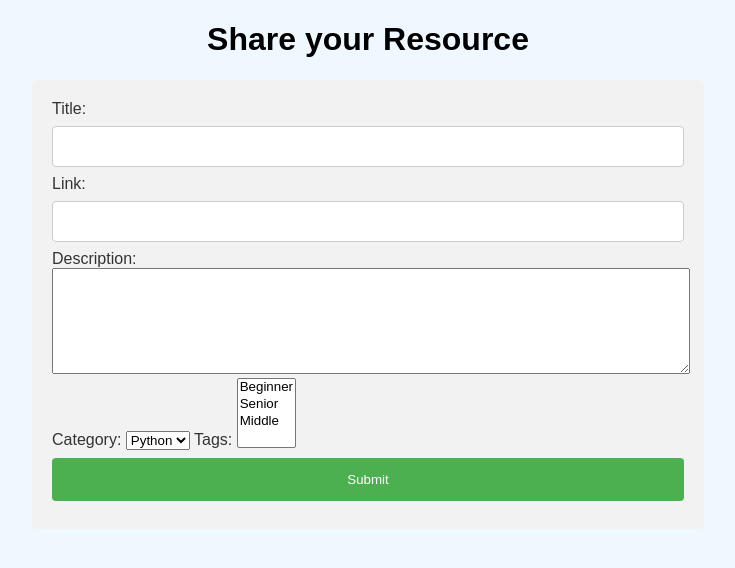
After one commit to bobilan/ResourceShareApp, a Django app: template templates/resources/resource_post.html in a window 1280 px wide. The commit adds this page. Shown: the top 568 px of the page, without its empty margins (272-1007 px from the left). Run offline with Django 4.2, Linux system fonts and the light colour scheme; the template is opened without the code that fills it: values that come from a table or form of the project are taken from there, others are empty.

Commit message:
add Django forms

```diff
--- /dev/null
+++ b/apps/resources/form.py
@@ -0,0 +1,28 @@
+from django import forms
+
+
+class PostResourceForm(forms.Form):
+    title = forms.CharField()
+    link = forms.URLField()
+    description = forms.CharField(
+        widget=forms.Textarea(attrs={'rows': 4, 'cols': 40})
+    )
+
+    category = forms.ChoiceField(
+        widget=forms.Select,
+        choices=[
+            ('Python', 'Python'),
+            ('HTML', 'HTML'),
+            ('SQL', 'SQL'),
+            ('API', 'API'),
+        ]
+    )
+
+    tags = forms.ChoiceField(
+        widget=forms.SelectMultiple,
+        choices=[
+            ('Beginner', 'Beginner'),
+            ('Senior', 'Senior'),
+            ('Middle', 'Middle'),
+        ]
+    )
--- a/static/css/form.css
+++ b/static/css/form.css
@@ -0,0 +1,39 @@
+.resource-form{
+   border-radius: 5px;
+   background-color: #f2f2f2;
+   padding: 20px;
+   max-width: 50%;
+   margin: auto;
+
+}
+.resource-form input[type=text], input[type=url] {
+   width: 100%;
+   padding: 12px 20px;
+   margin: 8px 0;
+   display: inline-block;
+   border: 1px solid #ccc;
+   border-radius: 4px;
+   box-sizing: border-box;
+ }
+
+.resource-form textarea {
+   width: 100%;
+   height: 100px;
+ }
+.resource-form input[type=submit] {
+   width: 100%;
+   background-color: #4CAF50;
+   color: white;
+   padding: 14px 20px;
+   margin: 8px 0;
+   border: none;
+   border-radius: 4px;
+   cursor: pointer;
+}
+
+.resource-form input[type=submit]:hover {
+   background-color: #45a049;
+ }
+.form-cat, .form-tag {
+   margin-top: 10px;
+}
--- /dev/null
+++ b/templates/resources/resource_post.html
@@ -0,0 +1,18 @@
+{% extends 'base.html' %} {% load static %}
+<!---->
+{% block title %}{{ block.super}} - Post {% endblock title %}
+<!---->
+{% block stylesheet %} {{ block.super}}
+<link rel="stylesheet" type="text/css" href="{% static 'css/form.css' %}" />
+{% endblock stylesheet %}
+<!---->
+{% block content %}
+<h1 align="center"> Share your Resource </h1>
+<div class="resource-form">
+  <form method="post" action="{% url 'resource-post' %}">
+    {% csrf_token %}
+    {{ form }}
+    <input type="submit" value="Submit" />
+  </form>
+</div>
+{% endblock content %}
```
Also changed, not shown: apps/resources/views.py (+21 -4 lines), templates/resources/post.html (+63 -10 lines).
